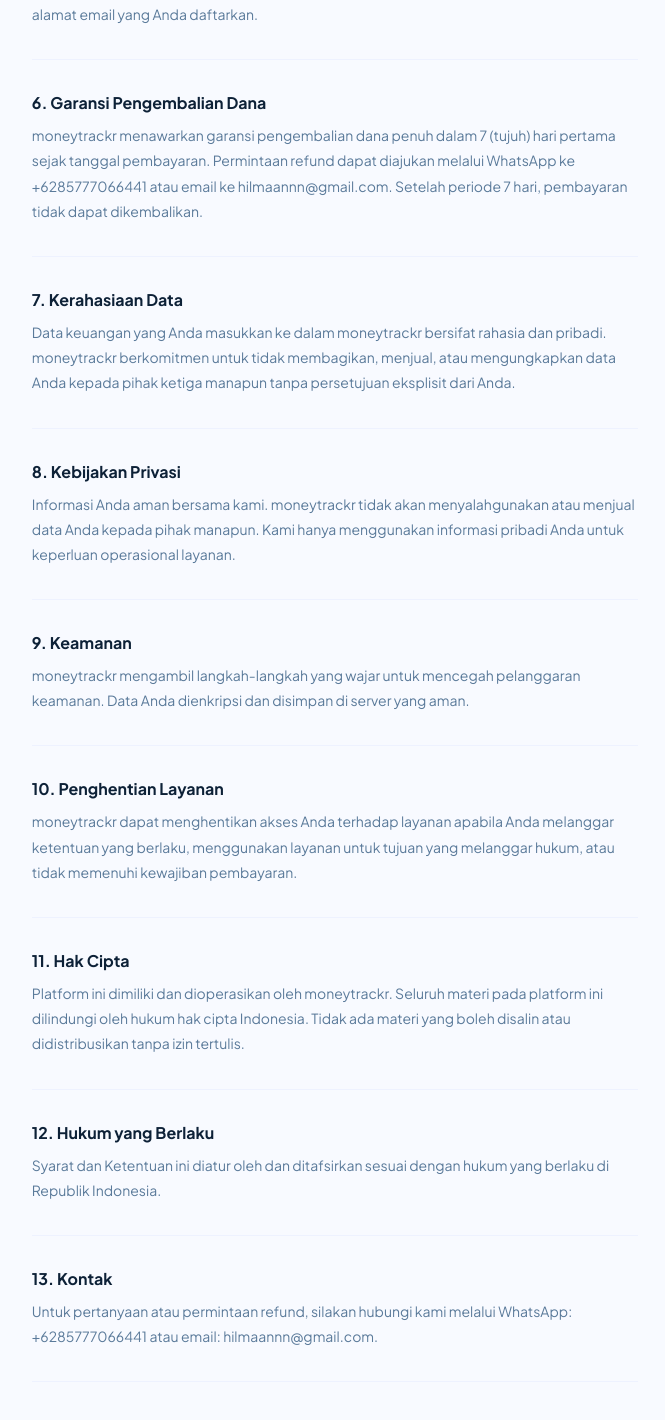
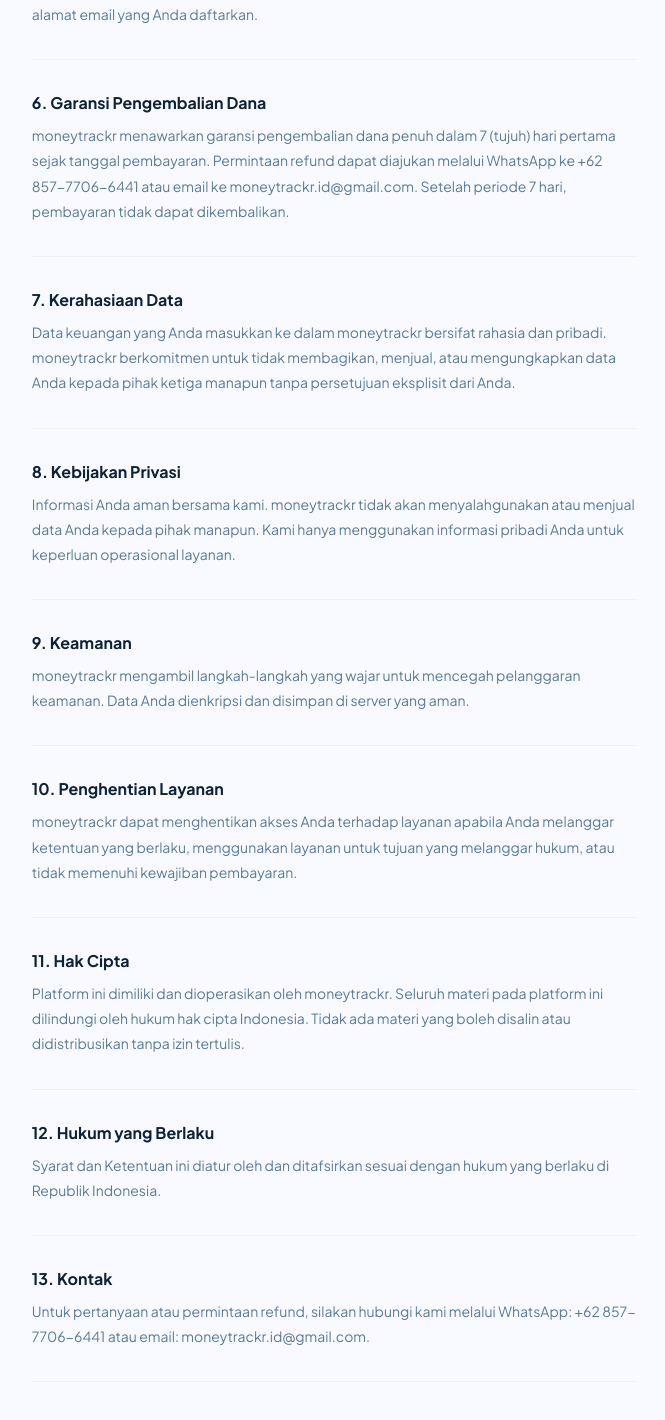
Before and after one commit to moneytrackrid-gif/moneytrackr, a React (Vite) app: page /syarat in a window 1280 px wide. Shown: the part 1101-2521 px from the top of the page, without its empty margins (305-970 px from the left). Built offline with nearby package versions, Linux system fonts and the light colour scheme; no server answers.

Commit message:
update kontak email & WA

```diff
--- a/src/pages/Privasi.jsx
+++ b/src/pages/Privasi.jsx
@@ -10,7 +10,7 @@
   { title: 'Penghapusan Data', content: 'Anda dapat meminta penghapusan seluruh data akun Anda kapan saja dengan menghubungi kami melalui WhatsApp atau email. Data akan dihapus secara permanen dalam 7 hari kerja.' },
   { title: 'Cookie', content: 'moneytrackr menggunakan cookie dan local storage hanya untuk keperluan autentikasi dan menyimpan preferensi tampilan Anda. Kami tidak menggunakan cookie untuk pelacakan atau iklan.' },
   { title: 'Perubahan Kebijakan', content: 'Kami dapat memperbarui kebijakan privasi ini sewaktu-waktu. Jika ada perubahan signifikan, kami akan memberitahu Anda melalui email yang terdaftar.' },
-  { title: 'Kontak', content: 'Jika Anda memiliki pertanyaan tentang kebijakan privasi ini atau ingin mengajukan permintaan penghapusan data, silakan hubungi kami melalui WhatsApp: +6285777066441 atau email: hilmaannn@gmail.com.' },
+  { title: 'Kontak', content: 'Jika Anda memiliki pertanyaan tentang kebijakan privasi ini atau ingin mengajukan permintaan penghapusan data, silakan hubungi kami melalui WhatsApp: +62 857-7706-6441 atau email: moneytrackr.id@gmail.com.' },
 ]
 
 export default function Privasi() {
@@ -47,7 +47,7 @@
 
         <div style={{ background: '#0d2137', borderRadius: 16, padding: '24px', marginTop: 40 }}>
           <p style={{ fontSize: 13, color: 'rgba(255,255,255,0.5)', marginBottom: 4 }}>Pertanyaan tentang privasi?</p>
-          <p style={{ fontSize: 13, color: 'rgba(255,255,255,0.7)', lineHeight: 1.7 }}>Hubungi kami via WhatsApp <a href="https://wa.me/6285777066441" style={{ color: '#00e676' }}>+6285777066441</a> atau email <a href="mailto:hilmaannn@gmail.com" style={{ color: '#00e676' }}>hilmaannn@gmail.com</a></p>
+          <p style={{ fontSize: 13, color: 'rgba(255,255,255,0.7)', lineHeight: 1.7 }}>Hubungi kami via WhatsApp <a href="https://wa.me/6285777066441" style={{ color: '#00e676' }}>+62 857-7706-6441</a> atau email <a href="mailto:moneytrackr.id@gmail.com" style={{ color: '#00e676' }}>moneytrackr.id@gmail.com</a></p>
         </div>
       </div>
     </div>
--- a/src/pages/Syarat.jsx
+++ b/src/pages/Syarat.jsx
@@ -6,14 +6,14 @@
   { title: '3. Perubahan Layanan', content: 'moneytrackr berhak untuk mengubah, memodifikasi, memperbarui, atau menghentikan layanan sewaktu-waktu tanpa pemberitahuan sebelumnya. Dengan terus menggunakan layanan setelah perubahan dilakukan, Anda dianggap menyetujui perubahan tersebut.' },
   { title: '4. Pemberian Lisensi', content: 'moneytrackr memberikan Anda hak terbatas, non-eksklusif, dan tidak dapat dipindahtangankan untuk mengakses dan menggunakan platform ini untuk keperluan pribadi selama masa berlangganan. Anda tidak diperkenankan memodifikasi, menduplikasi, atau mendistribusikan platform kepada pihak lain.' },
   { title: '5. Biaya Berlangganan', content: 'Biaya berlangganan adalah sebesar Rp 147.000 untuk periode 6 (enam) bulan, setara dengan Rp 820/hari. Biaya ini belum termasuk pajak yang berlaku. Tagihan akan dikirimkan ke alamat email yang Anda daftarkan.' },
-  { title: '6. Garansi Pengembalian Dana', content: 'moneytrackr menawarkan garansi pengembalian dana penuh dalam 7 (tujuh) hari pertama sejak tanggal pembayaran. Permintaan refund dapat diajukan melalui WhatsApp ke +6285777066441 atau email ke hilmaannn@gmail.com. Setelah periode 7 hari, pembayaran tidak dapat dikembalikan.' },
+  { title: '6. Garansi Pengembalian Dana', content: 'moneytrackr menawarkan garansi pengembalian dana penuh dalam 7 (tujuh) hari pertama sejak tanggal pembayaran. Permintaan refund dapat diajukan melalui WhatsApp ke +62 857-7706-6441 atau email ke moneytrackr.id@gmail.com. Setelah periode 7 hari, pembayaran tidak dapat dikembalikan.' },
   { title: '7. Kerahasiaan Data', content: 'Data keuangan yang Anda masukkan ke dalam moneytrackr bersifat rahasia dan pribadi. moneytrackr berkomitmen untuk tidak membagikan, menjual, atau mengungkapkan data Anda kepada pihak ketiga manapun tanpa persetujuan eksplisit dari Anda.' },
   { title: '8. Kebijakan Privasi', content: 'Informasi Anda aman bersama kami. moneytrackr tidak akan menyalahgunakan atau menjual data Anda kepada pihak manapun. Kami hanya menggunakan informasi pribadi Anda untuk keperluan operasional layanan.' },
   { title: '9. Keamanan', content: 'moneytrackr mengambil langkah-langkah yang wajar untuk mencegah pelanggaran keamanan. Data Anda dienkripsi dan disimpan di server yang aman.' },
   { title: '10. Penghentian Layanan', content: 'moneytrackr dapat menghentikan akses Anda terhadap layanan apabila Anda melanggar ketentuan yang berlaku, menggunakan layanan untuk tujuan yang melanggar hukum, atau tidak memenuhi kewajiban pembayaran.' },
   { title: '11. Hak Cipta', content: 'Platform ini dimiliki dan dioperasikan oleh moneytrackr. Seluruh materi pada platform ini dilindungi oleh hukum hak cipta Indonesia. Tidak ada materi yang boleh disalin atau didistribusikan tanpa izin tertulis.' },
   { title: '12. Hukum yang Berlaku', content: 'Syarat dan Ketentuan ini diatur oleh dan ditafsirkan sesuai dengan hukum yang berlaku di Republik Indonesia.' },
-  { title: '13. Kontak', content: 'Untuk pertanyaan atau permintaan refund, silakan hubungi kami melalui WhatsApp: +6285777066441 atau email: hilmaannn@gmail.com.' },
+  { title: '13. Kontak', content: 'Untuk pertanyaan atau permintaan refund, silakan hubungi kami melalui WhatsApp: +62 857-7706-6441 atau email: moneytrackr.id@gmail.com.' },
 ]
 
 export default function Syarat() {
```
